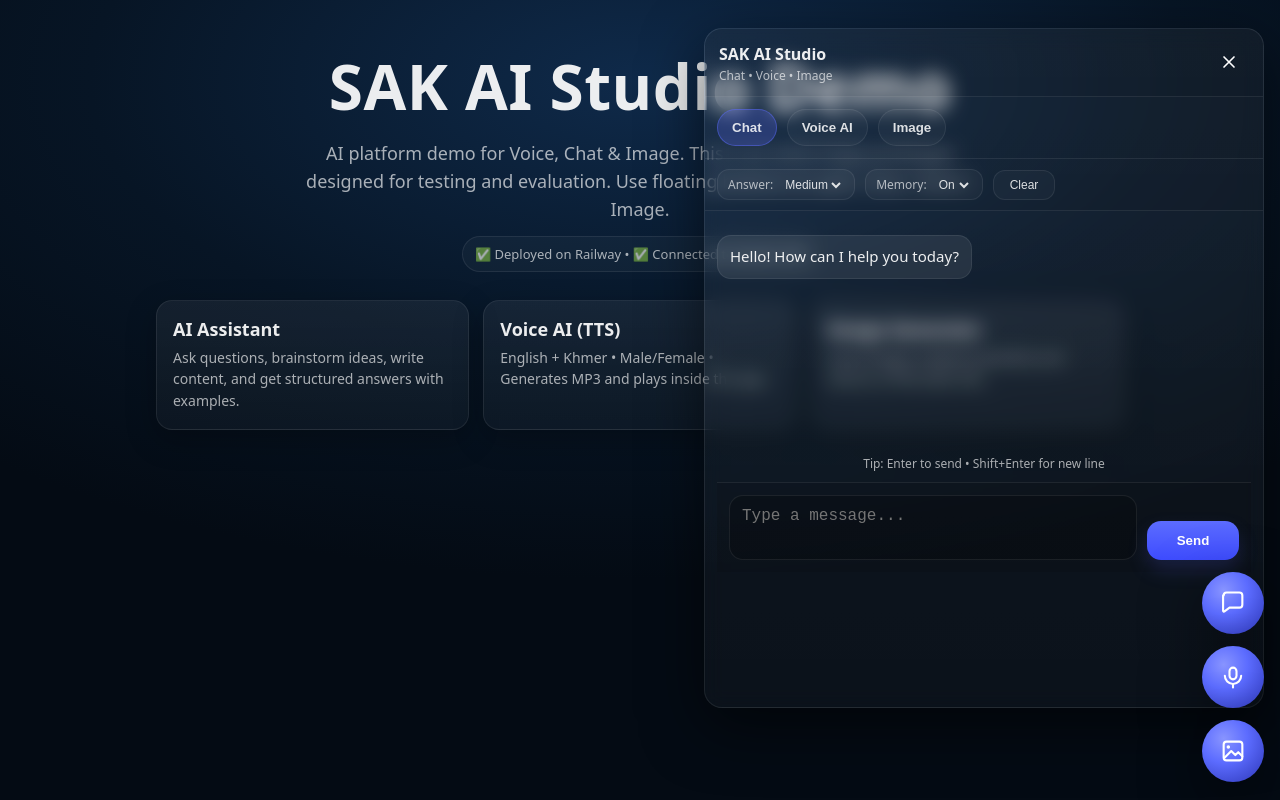
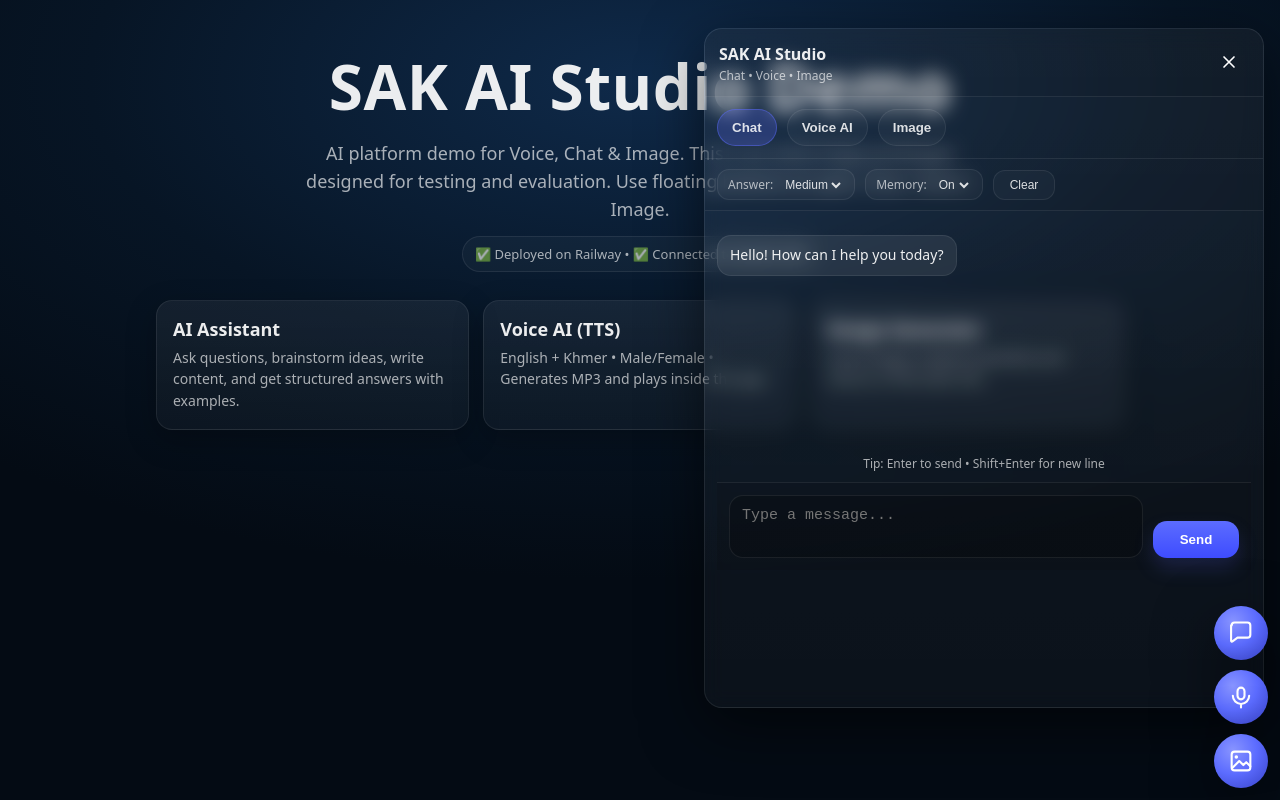
Before and after one commit to leangv2025-cmd/sak-ai-studio-demo, a website: page index.html in a window 1280 px wide. Both pictures are taken after a click on the button 1233 px from the left and 603 px from the top of the page. Drawn offline with Linux system fonts and the light colour scheme.

Commit message:
Update index.html

```diff
--- a/index.html
+++ b/index.html
@@ -300,6 +300,30 @@
     }
     .fab svg{width:28px;height:28px}
     .fab:active{transform: translateY(1px)}
+/* ===== FIX: font smaller & better mobile ===== */
+.bubble{ font-size: 14px; line-height: 1.35; }
+textarea{ font-size: 15px; }
+.hTitle{ font-size: 26px; }
+.sub{ font-size: 13px; }
+.select select{ font-size: 13px; }
+.sendBtn{ padding: 11px 14px; min-width: 86px; }
+
+/* ===== FIX: floating buttons do not block popup ===== */
+.fabCol{
+  right: 12px;
+  bottom: 12px;
+  gap: 10px;
+}
+.fab{
+  width: 54px;
+  height: 54px;
+}
+
+/* When popup is open, move fabs away (or hide) */
+.chat.open ~ .fabCol {
+  opacity: 0.0;
+  pointer-events: none;
+}
   </style>
 </head>
 
```
